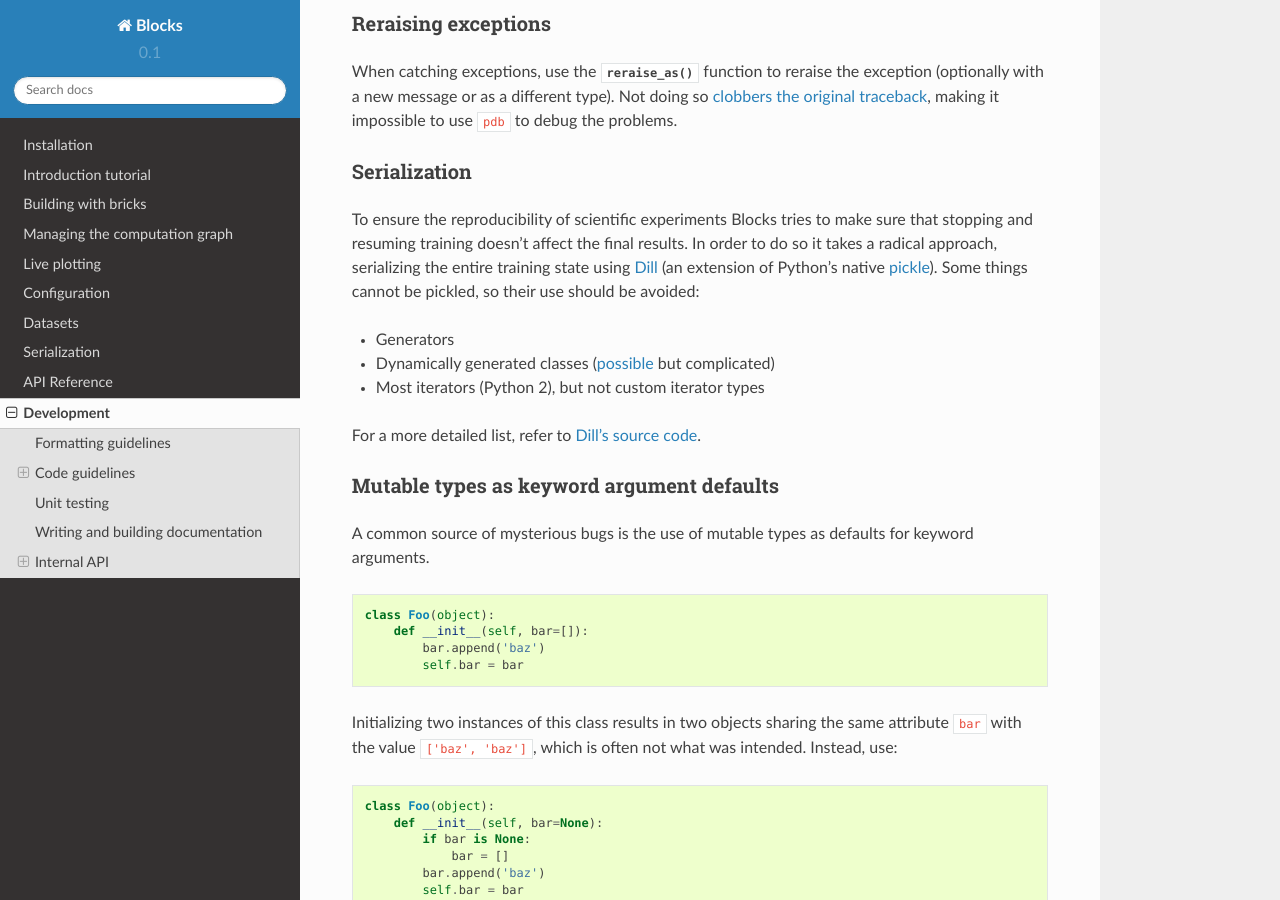
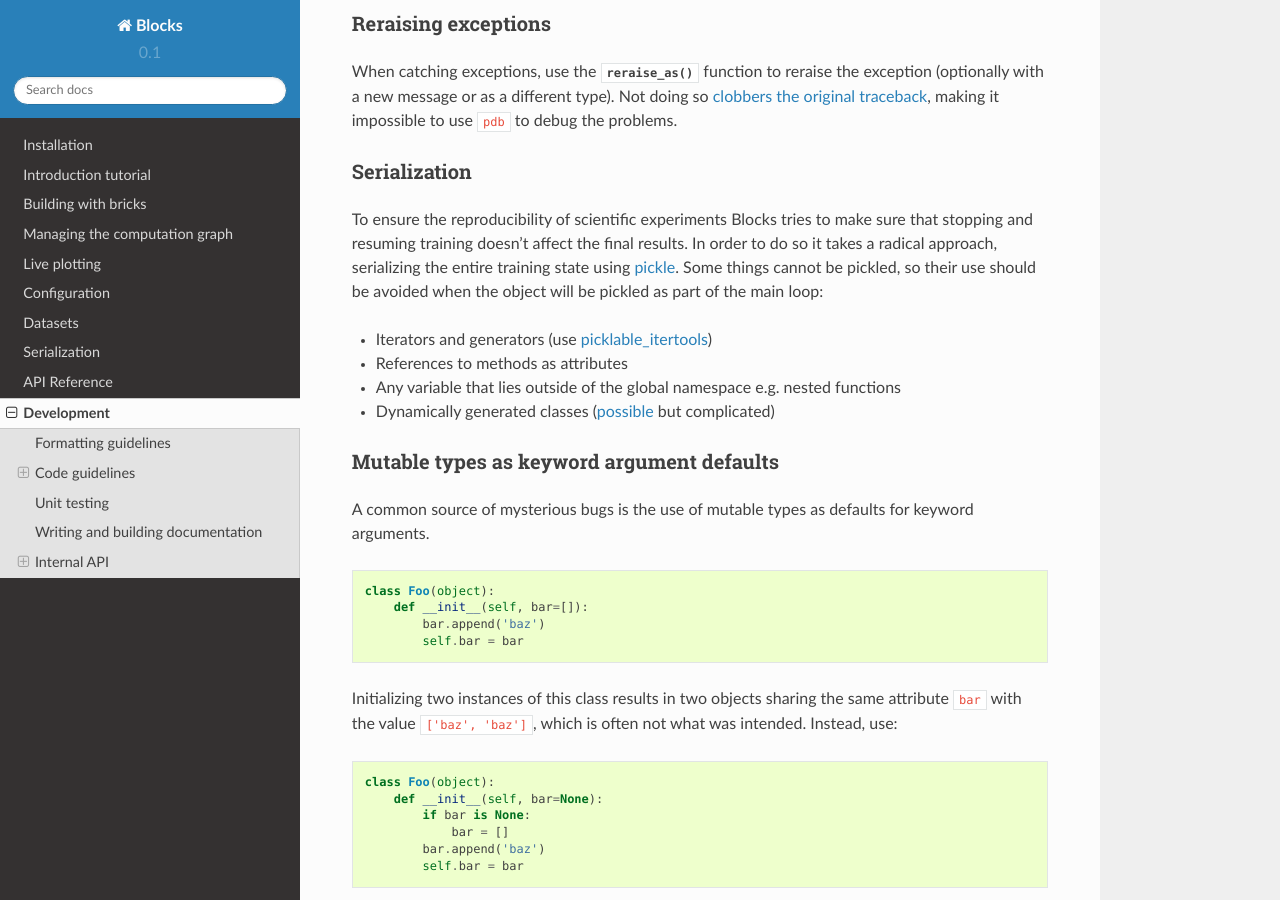
Before and after one commit to mila-iqia/blocks, a Sphinx documentation site: the page built from docs/development/index.rst, in a window 1280 px wide and 900 px high, scrolled down 2327 px. Built offline with Sphinx 7.4.7 and the Read the Docs theme 2.0.0, drawn with Linux system fonts in a browser that asks for light colours.

Commit message:
Remove references to dill

```diff
--- a/docs/development/index.rst
+++ b/docs/development/index.rst
@@ -142,19 +142,17 @@ Serialization
 To ensure the reproducibility of scientific experiments Blocks tries to make
 sure that stopping and resuming training doesn't affect the final results. In
 order to do so it takes a radical approach, serializing the entire training
-state using Dill_ (an extension of Python's native pickle_). Some things cannot
-be pickled, so their use should be avoided:
+state using pickle_. Some things cannot be pickled, so their use should be
+avoided when the object will be pickled as part of the main loop:
 
-* Generators
+* Iterators and generators (use picklable_itertools_)
+* References to methods as attributes
+* Any variable that lies outside of the global namespace e.g. nested functions
 * Dynamically generated classes (possible_ but complicated)
-* Most iterators (Python 2), but not custom iterator types
 
-For a more detailed list, refer to `Dill's source code`_.
-
-.. _Dill: http://trac.mystic.cacr.caltech.edu/project/pathos/wiki/dill
 .. _pickle: https://docs.python.org/3/library/pickle.html
 .. _possible: https://stackoverflow.com/questions/4647566/pickle-a-dynamically-parameterized-sub-class
-.. _Dill's source code: https://github.com/uqfoundation/dill/blob/master/dill/_objects.py
+.. _picklable_itertools: https://github.com/dwf/picklable_itertools
 
 Mutable types as keyword argument defaults
 ~~~~~~~~~~~~~~~~~~~~~~~~~~~~~~~~~~~~~~~~~~
--- a/docs/setup.rst
+++ b/docs/setup.rst
@@ -46,7 +46,6 @@ Requirements
 Blocks' requirements are
 
 * Theano_, for pretty much everything
-* dill_, for training progress serialization
 * PyYAML_, to parse the configuration file
 * six_, to support both Python 2 and 3 with a single codebase
 
@@ -61,7 +60,6 @@ up to date if you didn't install it through Blocks.
 .. _nose2: https://nose2.readthedocs.org/en/latest/
 .. _PyYAML: http://pyyaml.org/wiki/PyYAML
 .. _Bokeh: http://bokeh.pydata.org/
-.. _dill: https://github.com/uqfoundation/dill
 .. _Theano: http://deeplearning.net/software/theano/
 .. _six: http://pythonhosted.org/six/
 .. _relevant installation instructions: http://deeplearning.net/software/theano/install.html#bleeding-edge-install-instructions
--- a/setup.py
+++ b/setup.py
@@ -33,7 +33,7 @@ setup(
     packages=find_packages(exclude=['examples', 'docs', 'tests']),
     scripts=['bin/blocks-continue', 'bin/blocks-dump'],
     setup_requires=['numpy'],
-    install_requires=['dill', 'numpy', 'six', 'pyyaml', 'pandas', 'toolz',
+    install_requires=['numpy', 'six', 'pyyaml', 'pandas', 'toolz',
                       'theano', 'picklable-itertools'],
     extras_require={
         'test': ['nose', 'nose2'],
```
Also changed, not shown: 1 other file.
